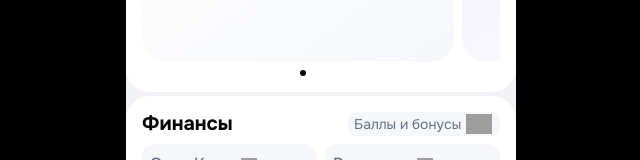
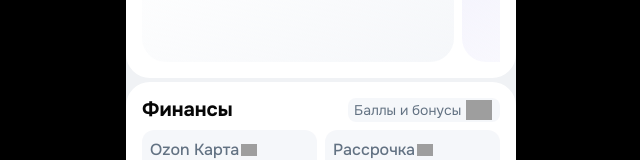
Before and after one commit to imarina2194-art/OzonUserAccountForTests, a React (Vite) app: page / in a window 1280 px wide. Shown: the part 450-610 px from the top of the page, without its empty margins (319-959 px from the left). Built offline with nearby package versions, Linux system fonts and the light colour scheme; grey boxes are pictures that could not be loaded.

Commit message:
Remove carousel pagination dots and keep infinite autorotation

```diff
--- a/App.jsx
+++ b/App.jsx
@@ -444,7 +444,7 @@
 const PromoCarousel = ({ cards }) => {
   const trackRef = useRef(null);
   const resumeTimeoutRef = useRef(null);
-  const [activeIndex, setActiveIndex] = useState(0);
+  const activeIndexRef = useRef(0);
   const [isPaused, setIsPaused] = useState(false);
 
   const pauseAutoplay = () => {
@@ -463,19 +463,23 @@
     }
 
     const timer = window.setInterval(() => {
-      const nextIndex = (activeIndex + 1) % cards.length;
       const container = trackRef.current;
-      const nextCard = container?.children?.[nextIndex];
-      if (!container || !nextCard) {
+      if (!container) {
+        return;
+      }
+
+      const nextIndex = (activeIndexRef.current + 1) % cards.length;
+      const nextCard = container.children?.[nextIndex];
+      if (!nextCard) {
         return;
       }
 
       nextCard.scrollIntoView({ behavior: "smooth", inline: "start", block: "nearest" });
-      setActiveIndex(nextIndex);
+      activeIndexRef.current = nextIndex;
     }, 7000);
 
     return () => window.clearInterval(timer);
-  }, [activeIndex, cards.length, isPaused]);
+  }, [cards.length, isPaused]);
 
   useEffect(() => {
     const container = trackRef.current;
@@ -486,8 +490,7 @@
     const updateActive = () => {
       const cardWidth = 320;
       const index = Math.round(container.scrollLeft / cardWidth);
-      const safeIndex = Math.max(0, Math.min(cards.length - 1, index));
-      setActiveIndex(safeIndex);
+      activeIndexRef.current = Math.max(0, Math.min(cards.length - 1, index));
     };
 
     container.addEventListener("scroll", updateActive, { passive: true });
@@ -516,16 +519,6 @@
           <PromoCard key={card.id} card={card} />
         ))}
       </div>
-      <HStack className="mt-[var(--space-2)] justify-center gap-[6px]">
-        {cards.map((card, index) => (
-          <span
-            key={card.id}
-            className={`h-[6px] w-[6px] rounded-full ${
-              index === activeIndex ? "bg-[var(--color-text-primary)]" : "bg-[var(--color-border-divider)]"
-            }`}
-          />
-        ))}
-      </HStack>
     </div>
   );
 };
```
